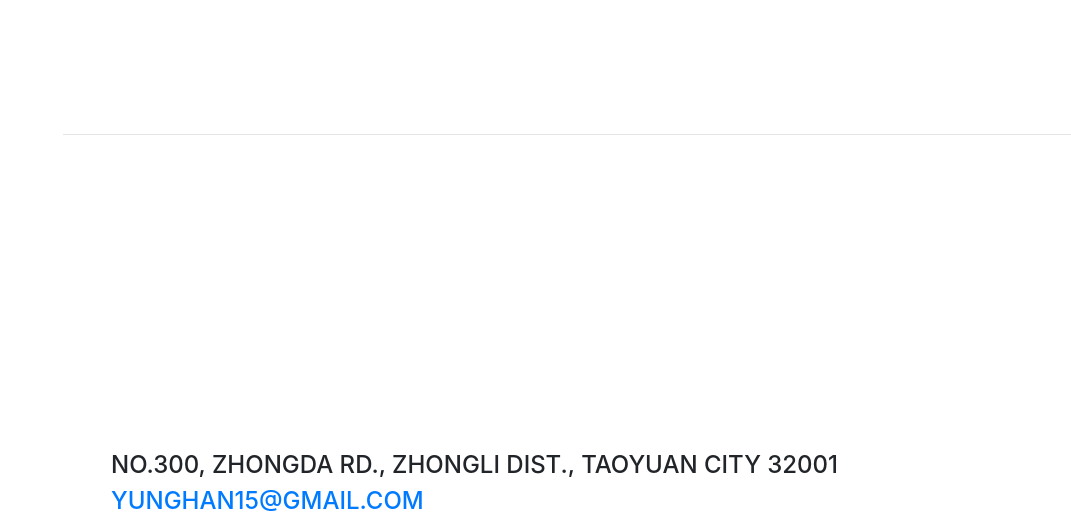
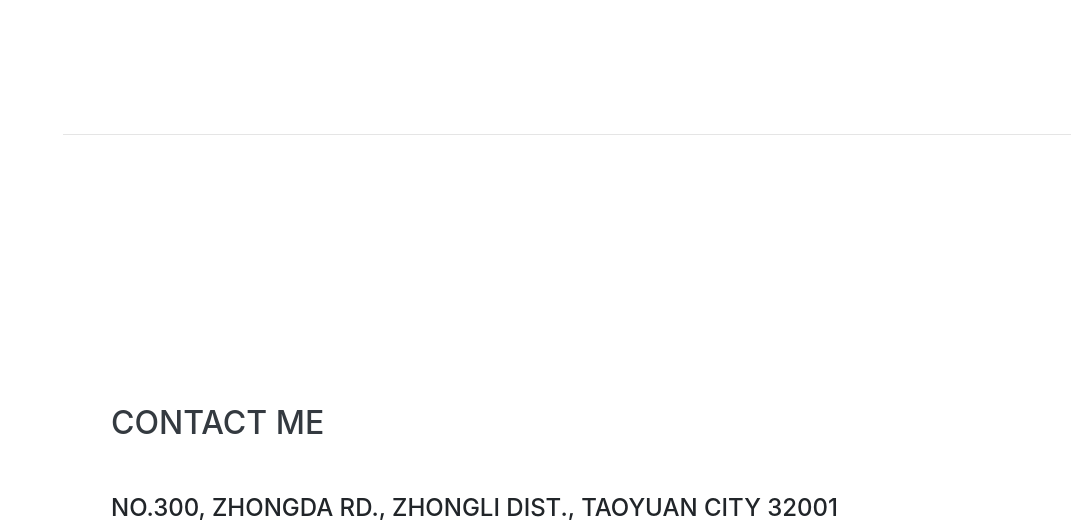
Before and after one commit to yunghan15/yunghan15.github.io, a website with bundled scripts: page index.html in a window 1280 px wide. Shown: the part 1467-1993 px from the top of the page, without its empty margins (209-1280 px from the left). Built offline with nearby package versions, Linux system fonts and the light colour scheme; a web font is replaced by a local one.

Commit message:
adding title - contact me

```diff
--- a/index.html
+++ b/index.html
@@ -98,6 +98,7 @@
 
     <section class="resume-section p-3 p-lg-5 d-flex align-items-center" id="contact">
       <div class="w-100">
+        <h2 class="mb-5">Contact me</h2>
         <div class="subheading mb-5">No.300, Zhongda Rd., Zhongli Dist., Taoyuan City 32001<br>
           <a href="mailto:yunghan15@gmail.com">yunghan15@gmail.com</a>
         </div>
```
